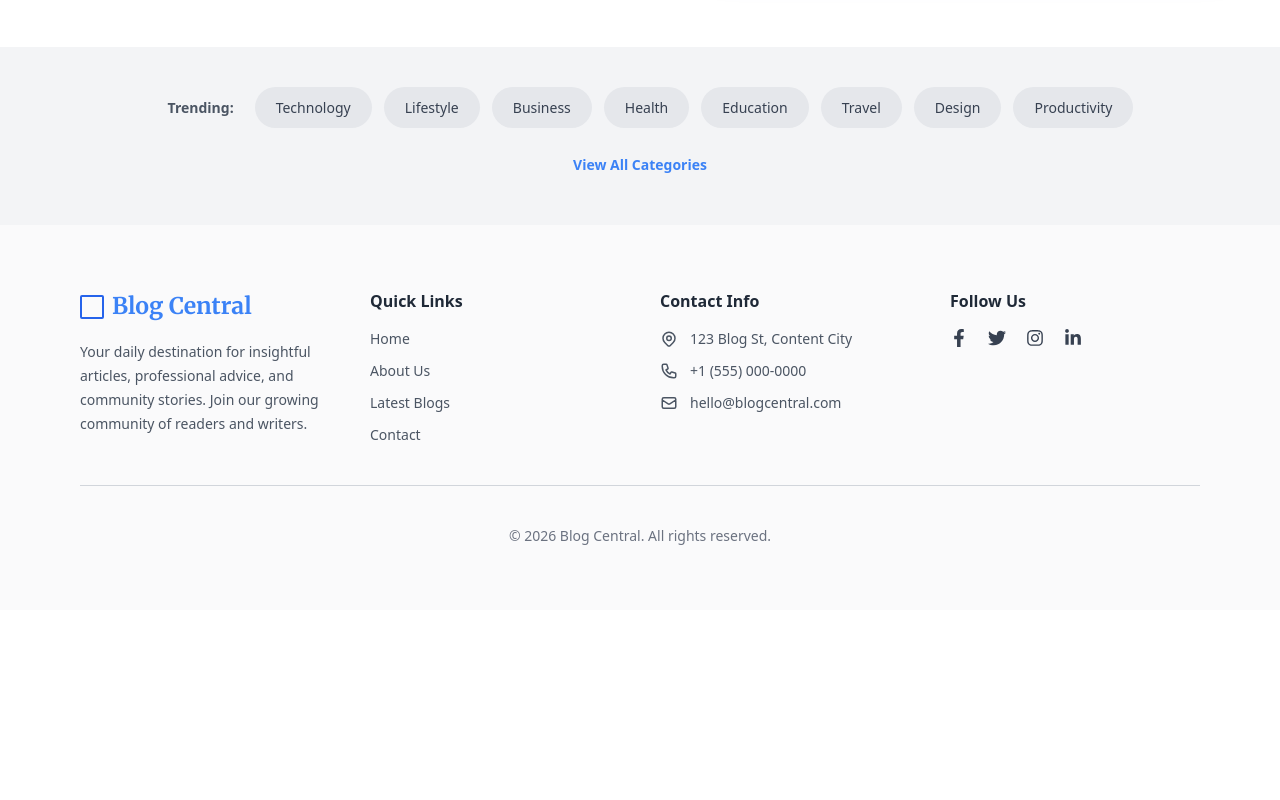
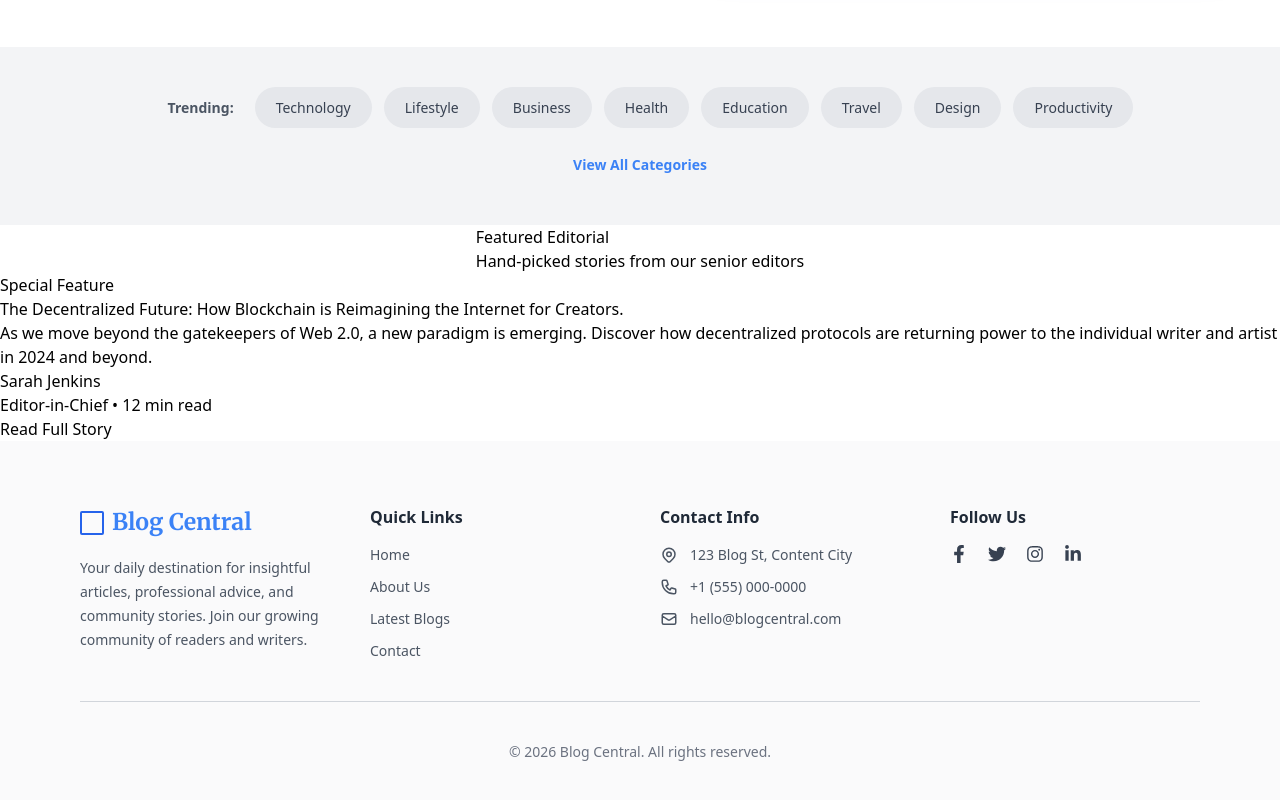
Before and after one commit to MuhammadFaizan144/Blog_website, a React (Vite) app in the folder client/: page / in a window 1280 px wide. Shown: the part 943-1743 px from the top of the page. Before the commit the page ends 1553 px from the top, so only its background shows below. Built offline with nearby package versions, Linux system fonts and the light colour scheme.

Commit message:
add html content for feature editional section

```diff
--- a/client/src/page/Home.jsx
+++ b/client/src/page/Home.jsx
@@ -119,6 +119,28 @@ const Home = () => {
           View All Categories
         </div>
       </section>
+      <section className='flex flex-col justify-center items-center'>
+        <div className="">
+          <h2>Featured Editorial</h2>
+          <p>Hand-picked stories from our senior editors</p>
+        </div>
+        <div className="">
+          <div className=""><img src="" alt="" /></div>
+          <div className="">
+            <div className="">Special Feature</div>
+            <h5>The Decentralized Future: How Blockchain is Reimagining the Internet for Creators.</h5>
+            <p>As we move beyond the gatekeepers of Web 2.0, a new paradigm is emerging. Discover how decentralized protocols are returning power to the individual writer and artist in 2024 and beyond.</p>
+            <div className="">
+              <img src="" alt="" />
+              <div className="">
+                <h6>Sarah Jenkins</h6>
+                <p>Editor-in-Chief • 12 min read</p>
+              </div>
+            </div>
+            <button>Read Full Story</button>
+          </div>
+        </div>
+      </section>
     </main>
   )
 }
```
